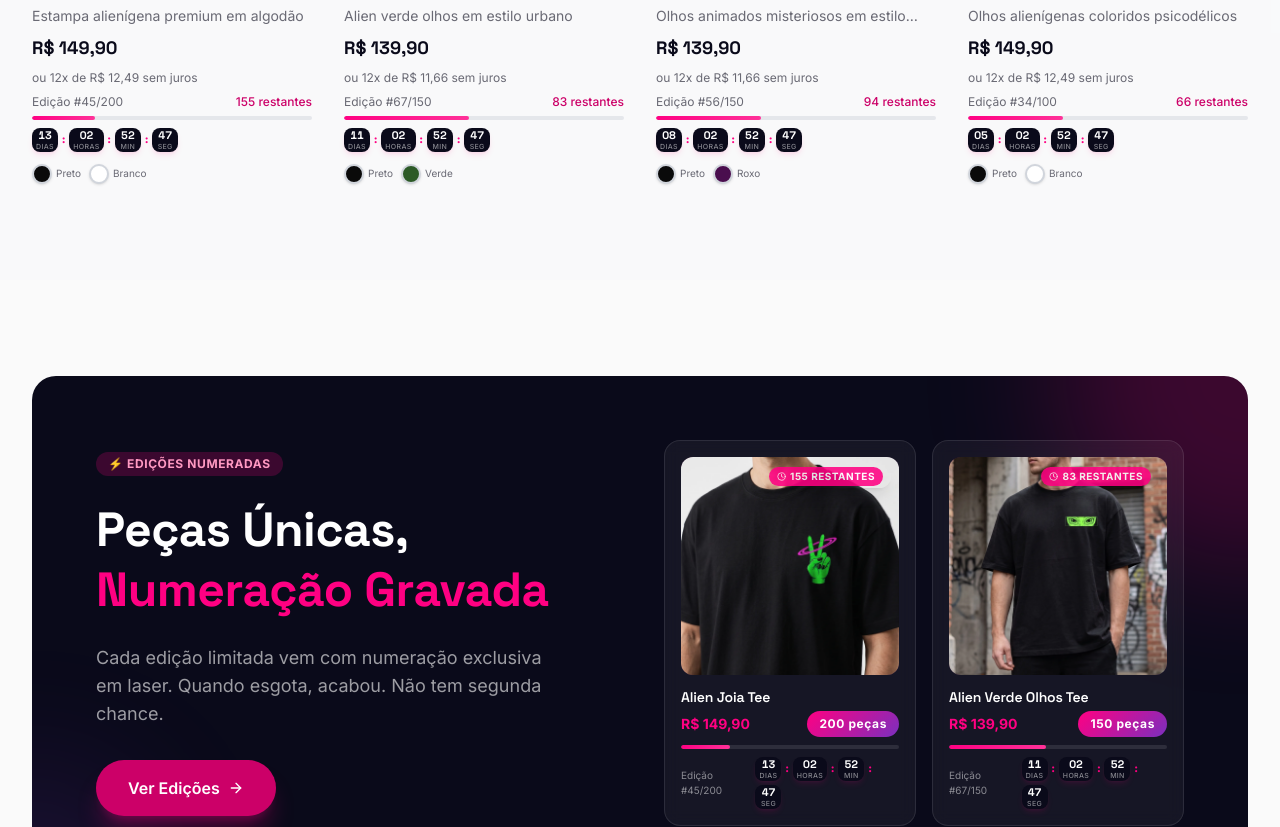
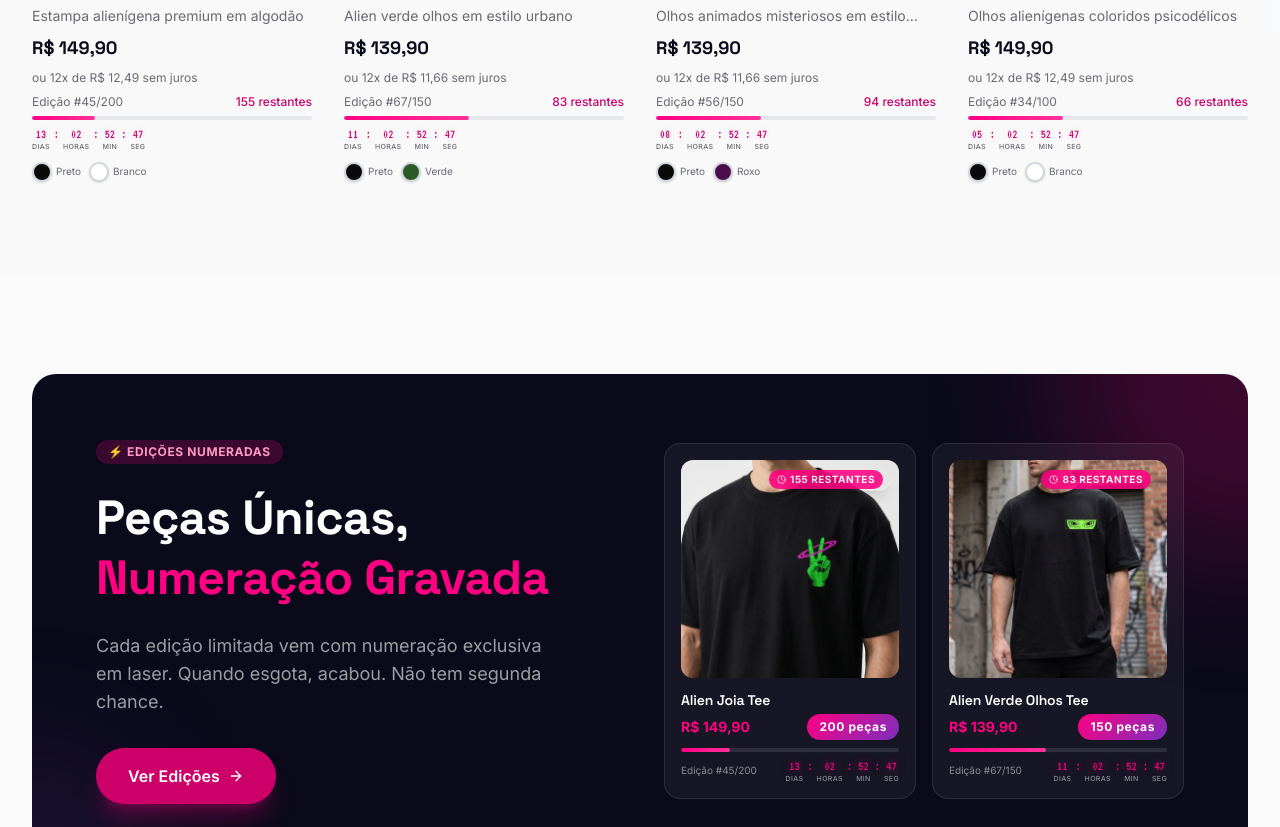
Before and after one commit to KOSMO-ROLL-CO/Kosmo-roll-store, a React (Vite) app: page / in a window 1280 px wide. Shown: the part 2000-2827 px from the top of the page. Built offline with nearby package versions, Linux system fonts and the light colour scheme.

Commit message:
feat: cronômetro visor retro/arcade (fonte VT323, sem caixas, dois-pontos piscando) e estabiliza a11y/responsivo (#9)

```diff
--- a/index.html
+++ b/index.html
@@ -11,7 +11,7 @@
     <meta name="theme-color" content="#FF0082" />
     <link rel="preconnect" href="https://fonts.googleapis.com" />
     <link rel="preconnect" href="https://fonts.gstatic.com" crossorigin />
-    <link href="https://fonts.googleapis.com/css2?family=Space+Grotesk:wght@300;400;500;600;700&family=Inter:wght@300;400;500;600;700&display=swap" rel="stylesheet" />
+    <link href="https://fonts.googleapis.com/css2?family=Space+Grotesk:wght@300;400;500;600;700&family=Inter:wght@300;400;500;600;700&family=VT323&display=swap" rel="stylesheet" />
     <title>KOSMO ROLL® \ CO. | Streetwear Cósmico</title>
     <script>
       (function () {
--- a/package.json
+++ b/package.json
@@ -21,7 +21,7 @@
     "test:stress": "playwright test e2e/stress-memory.spec.ts --project=chromium",
     "test:images": "playwright test e2e/product-images.spec.ts",
     "test:smoke": "playwright test --config=playwright.prod.config.ts",
-    "test:responsive": "playwright test e2e/responsive-layout.spec.ts --project=chromium --workers=4 --reporter=list"
+    "test:responsive": "playwright test e2e/responsive-layout.spec.ts --project=chromium --workers=2 --reporter=list"
   },
   "dependencies": {
     "@tailwindcss/vite": "^4.3.3",
--- a/src/App.tsx
+++ b/src/App.tsx
@@ -35,7 +35,7 @@ function PageLoader() {
     <div className="min-h-[60vh] flex items-center justify-center">
       <div className="flex flex-col items-center gap-3">
         <div className="w-10 h-10 rounded-full border-4 border-kosmo/20 border-t-kosmo animate-spin" />
-        <span className="text-sm text-cosmos/40">Carregando...</span>
+        <span className="text-sm text-cosmos/60">Carregando...</span>
       </div>
     </div>
   )
--- a/src/components/CountdownTimer.tsx
+++ b/src/components/CountdownTimer.tsx
@@ -1,8 +1,9 @@
-import { useEffect, useState } from 'react';
+import { Fragment, useEffect, useState } from 'react';
 
 interface CountdownTimerProps {
   endDate?: string;
   size?: 'sm' | 'md' | 'lg';
+  variant?: 'light' | 'dark';
   fallbackDays?: number;
   onEnded?: () => void;
 }
@@ -36,7 +37,13 @@ function getTimeLeft(target: number): TimeLeft {
 
 const pad = (n: number) => String(n).padStart(2, '0');
 
-export default function CountdownTimer({ endDate, size = 'md', fallbackDays = 5, onEnded }: CountdownTimerProps) {
+export default function CountdownTimer({
+  endDate,
+  size = 'md',
+  variant = 'light',
+  fallbackDays = 5,
+  onEnded,
+}: CountdownTimerProps) {
   const [target] = useState(() => getEndTimestamp(endDate, fallbackDays));
   const [timeLeft, setTimeLeft] = useState<TimeLeft>(() => getTimeLeft(target));
 
@@ -49,16 +56,15 @@ export default function CountdownTimer({ endDate, size = 'md', fallbackDays = 5,
     return () => clearInterval(interval);
   }, [target, onEnded]);
 
-  const boxClass =
-    size === 'sm'
-      ? 'min-w-[26px] px-1 py-0.5'
-      : size === 'lg'
-      ? 'min-w-[56px] px-3 py-2.5'
-      : 'min-w-[44px] px-2 py-1.5';
+  const valueClass = size === 'sm' ? 'text-[13px]' : size === 'lg' ? 'text-3xl' : 'text-xl';
+  const labelClass = size === 'sm' ? 'text-[7px]' : size === 'lg' ? 'text-xs' : 'text-[10px]';
+  const gapClass = size === 'sm' ? 'gap-1' : size === 'lg' ? 'gap-2' : 'gap-1.5';
 
-  const valueClass = size === 'sm' ? 'text-[11px]' : size === 'lg' ? 'text-2xl' : 'text-lg';
-  const labelClass = size === 'sm' ? 'text-[7px]' : size === 'lg' ? 'text-xs' : 'text-[10px]';
-  const gapClass = size === 'sm' ? 'gap-1' : 'gap-1.5';
+  const dark = variant === 'dark';
+  const digitClass = dark
+    ? 'text-kosmo [text-shadow:0_0_10px_rgba(255,0,130,0.55)]'
+    : 'text-kosmo-600 [text-shadow:0_0_6px_rgba(204,0,104,0.2)]';
+  const labelColor = dark ? 'text-white/50' : 'text-cosmos/60';
 
   const units = [
     { value: timeLeft.days, label: 'dias' },
@@ -69,24 +75,26 @@ export default function CountdownTimer({ endDate, size = 'md', fallbackDays = 5,
 
   if (timeLeft.done) {
     return (
-      <span className={`inline-flex items-center gap-1.5 font-semibold ${valueClass} text-kosmo`}>
+      <span className={`inline-flex items-center gap-1 font-arcade ${valueClass} ${digitClass}`}>
         Edição encerrada
       </span>
     );
   }
 
   return (
-    <div className={`flex flex-wrap items-center ${gapClass}`}>
+    <div className={`flex flex-wrap items-baseline ${gapClass}`}>
       {units.map((unit, i) => (
-        <div key={unit.label} className={`flex items-center ${gapClass}`}>
-          <div
-            className={`${boxClass} rounded-lg bg-cosmos text-white flex flex-col items-center justify-center leading-none shadow-md shadow-kosmo/10`}
-          >
-            <span className={`font-display font-bold ${valueClass} tabular-nums`}>{pad(unit.value)}</span>
-            <span className={`${labelClass} text-white/50 font-medium uppercase tracking-wider mt-0.5`}>{unit.label}</span>
+        <Fragment key={unit.label}>
+          <div className="flex flex-col items-center leading-none">
+            <span className={`font-arcade ${valueClass} ${digitClass} leading-none`}>{pad(unit.value)}</span>
+            <span className={`${labelClass} ${labelColor} font-body font-medium uppercase tracking-wider mt-0.5 leading-none`}>
+              {unit.label}
+            </span>
           </div>
-          {i < units.length - 1 && <span className={`font-display font-bold text-kosmo ${valueClass}`}>:</span>}
-        </div>
+          {i < units.length - 1 && (
+            <span className={`font-arcade ${valueClass} ${digitClass} leading-none animate-pulse`}>:</span>
+          )}
+        </Fragment>
       ))}
     </div>
   );
--- a/src/components/ProductCard.tsx
+++ b/src/components/ProductCard.tsx
@@ -226,7 +226,7 @@ export default function ProductCard({ product, index = 0 }: ProductCardProps) {
                 />
               </div>
               <div className="pt-0.5">
-                <CountdownTimer endDate={product.saleEndsAt} size="sm" />
+                <CountdownTimer endDate={product.saleEndsAt} size="sm" variant="light" />
               </div>
             </div>
           )}
--- a/src/index.css
+++ b/src/index.css
@@ -21,6 +21,7 @@
 
   --font-display: 'Space Grotesk', system-ui, sans-serif;
   --font-body: 'Inter', system-ui, sans-serif;
+  --font-arcade: 'VT323', 'Space Grotesk', monospace;
 
   --animate-float: float 6s ease-in-out infinite;
   --animate-glow: glow 2s ease-in-out infinite alternate;
--- a/src/pages/Edicoes.tsx
+++ b/src/pages/Edicoes.tsx
@@ -120,7 +120,7 @@ export default function Edicoes() {
                   <p className="text-xs text-white/40 uppercase tracking-wider mb-2 flex items-center gap-1.5">
                     <Clock size={12} /> Abertura em
                   </p>
-                  <CountdownTimer endDate="2026-08-20T12:00:00-03:00" size="lg" />
+                  <CountdownTimer endDate="2026-08-20T12:00:00-03:00" size="lg" variant="dark" />
                 </div>
 
                 <form onSubmit={handleWaitlist} className="space-y-3 max-w-md">
--- a/src/pages/Home.tsx
+++ b/src/pages/Home.tsx
@@ -104,7 +104,7 @@ function LimitedEditionCard({ product, index }: { product: Product; index: numbe
 
         <div className="flex items-center justify-between text-[10px] text-white/50">
           <span>Edição #{product.edition.current}/{product.edition.total}</span>
-          <CountdownTimer endDate={product.saleEndsAt} size="sm" />
+          <CountdownTimer endDate={product.saleEndsAt} size="sm" variant="dark" />
         </div>
       </Link>
     </motion.div>
--- a/src/pages/ProductDetail.tsx
+++ b/src/pages/ProductDetail.tsx
@@ -442,7 +442,7 @@ export default function ProductDetail() {
                   </div>
                   <div className="flex items-center gap-2 text-xs text-cosmos/60">
                     <span className="font-semibold shrink-0">A venda por mais:</span>
-                    <CountdownTimer endDate={product.saleEndsAt} size="md" />
+                    <CountdownTimer endDate={product.saleEndsAt} size="md" variant="light" />
                   </div>
                   <p className="text-xs text-cosmos/50">
                     ⚡ Quando esgota, acabou. Cada peça vem numerada em laser.
```
Also changed, not shown: 1 other file (tests, documents, lock files or other folders).
